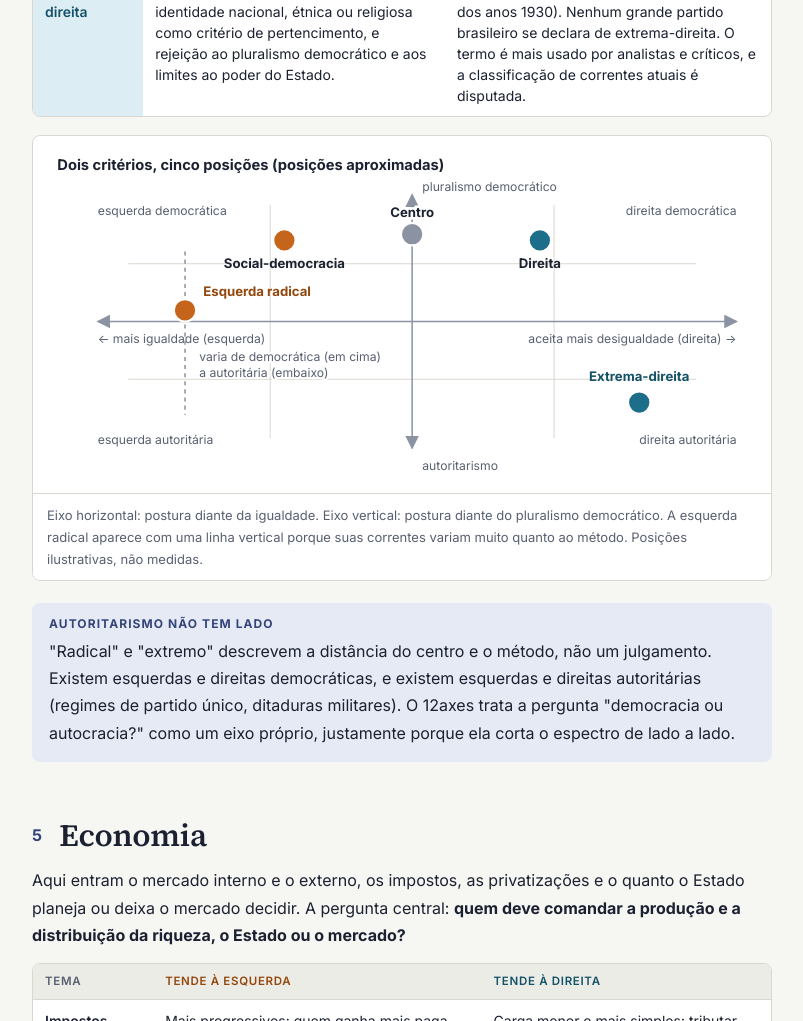
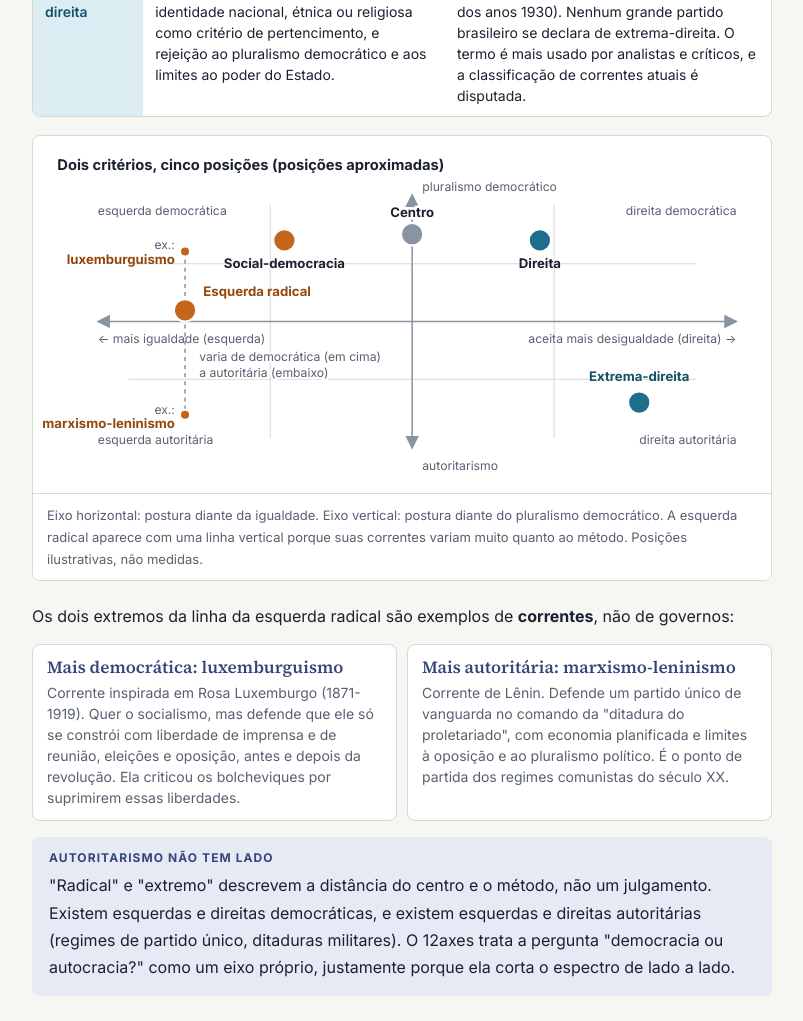
Before and after one commit to m-gnum/guia-espectros-politicos-brasil, a plain HTML site: page index.html in a window 1280 px wide. Shown: the part 7580-8601 px from the top of the page, without its empty margins (340-1143 px from the left). Drawn offline with Linux system fonts and the light colour scheme.

Commit message:
feat: adiciona exemplos de correntes nos extremos da esquerda radical
Co-Authored-By: Claude Sonnet 5.5 <noreply@anthropic.com>

```diff
--- a/index.html
+++ b/index.html
@@ -413,7 +413,7 @@ details.gloss dd{margin:2px 0 0;font-size:14.5px}
     <div class="tbl"><table>
       <thead><tr><th>Posição</th><th>Ideia central</th><th>Exemplos</th></tr></thead>
       <tbody>
-        <tr><td class="pl">Esquerda radical</td><td>A desigualdade vem da própria estrutura do capitalismo, que precisa ser superada (socialismo, comunismo, anarquismo). Algumas correntes buscam isso por vias democráticas, outras por ruptura revolucionária.</td><td>Marxismo-leninismo, trotskismo, anarquismo, ecossocialismo. No Brasil, partidos como PSTU, PCO e PCB.</td></tr>
+        <tr><td class="pl">Esquerda radical</td><td>A desigualdade vem da própria estrutura do capitalismo, que precisa ser superada (socialismo, comunismo, anarquismo). Algumas correntes buscam isso por vias democráticas, outras por ruptura revolucionária.</td><td>Luxemburguismo, marxismo-leninismo, trotskismo, ecossocialismo. No Brasil, partidos como PSTU, PCO e PCB.</td></tr>
         <tr><td class="pl">Social-democracia</td><td>Reduzir a desigualdade dentro do capitalismo e da democracia, com Estado de bem-estar, impostos progressivos e direitos trabalhistas.</td><td>Partidos socialdemocratas europeus. No Brasil, PT, PSB e PDT costumam ser descritos nesse campo, cada um com suas nuances.</td></tr>
         <tr><td class="pc">Centro</td><td>Equilíbrio entre Estado e mercado, reformas graduais e consenso. Pode ser programático (moderação) ou apenas pragmático (ver o centrão).</td><td>Centrismo, democracia cristã, partes do MDB e do PSD.</td></tr>
         <tr><td class="pr">Direita</td><td>Liberdade individual, mercado, propriedade privada e instituições tradicionais. Há uma vertente liberal (economia) e uma conservadora (costumes), que nem sempre andam juntas.</td><td>Liberalismo, conservadorismo. No Brasil, NOVO (mais liberal na economia), PP e Republicanos (mais conservadores nos costumes). Analistas divergem sobre onde colocar o PL.</td></tr>
@@ -436,6 +436,9 @@ details.gloss dd{margin:2px 0 0;font-size:14.5px}
   <text x="60" y="70" class="m">esquerda democrática</text><text x="690" y="70" text-anchor="end" class="m">direita democrática</text>
   <text x="60" y="296" class="m">esquerda autoritária</text><text x="690" y="296" text-anchor="end" class="m">direita autoritária</text>
   <path class="ln-d" d="M146 106 V267"/>
+  <circle class="d-l" cx="146" cy="106" r="5"/><circle class="d-l" cx="146" cy="267" r="5"/>
+  <text x="136" y="104" text-anchor="end" class="m">ex.:</text><text x="136" y="118" text-anchor="end" class="li b">luxemburguismo</text>
+  <text x="136" y="266" text-anchor="end" class="m">ex.:</text><text x="136" y="280" text-anchor="end" class="li b">marxismo-leninismo</text>
   <circle class="d-l" cx="244" cy="95" r="11"/><text x="244" y="122" text-anchor="middle" class="b">Social-democracia</text>
   <circle class="d-c" cx="370" cy="89" r="11"/><text x="370" y="72" text-anchor="middle" class="b" style="paint-order:stroke;stroke:var(--surface);stroke-width:5px">Centro</text>
   <circle class="d-r" cx="496" cy="95" r="11"/><text x="496" y="122" text-anchor="middle" class="b">Direita</text>
@@ -446,6 +449,11 @@ details.gloss dd{margin:2px 0 0;font-size:14.5px}
 </svg>
 <figcaption>Eixo horizontal: postura diante da igualdade. Eixo vertical: postura diante do pluralismo democrático. A esquerda radical aparece com uma linha vertical porque suas correntes variam muito quanto ao método. Posições ilustrativas, não medidas.</figcaption>
     </figure>
+    <p>Os dois extremos da linha da esquerda radical são exemplos de <b>correntes</b>, não de governos:</p>
+    <div class="cards">
+      <div class="card"><b>Mais democrática: luxemburguismo</b><p>Corrente inspirada em Rosa Luxemburgo (1871-1919). Quer o socialismo, mas defende que ele só se constrói com liberdade de imprensa e de reunião, eleições e oposição, antes e depois da revolução. Ela criticou os bolcheviques por suprimirem essas liberdades.</p></div>
+      <div class="card"><b>Mais autoritária: marxismo-leninismo</b><p>Corrente de Lênin. Defende um partido único de vanguarda no comando da "ditadura do proletariado", com economia planificada e limites à oposição e ao pluralismo político. É o ponto de partida dos regimes comunistas do século XX.</p></div>
+    </div>
     <div class="callout key"><b class="t">Autoritarismo não tem lado</b><p>"Radical" e "extremo" descrevem a distância do centro e o método, não um julgamento. Existem esquerdas e direitas democráticas, e existem esquerdas e direitas autoritárias (regimes de partido único, ditaduras militares). O 12axes trata a pergunta "democracia ou autocracia?" como um eixo próprio, justamente porque ela corta o espectro de lado a lado.</p></div>
 
     <h2 id="economia"><span class="n">5 </span>Economia</h2>
```
